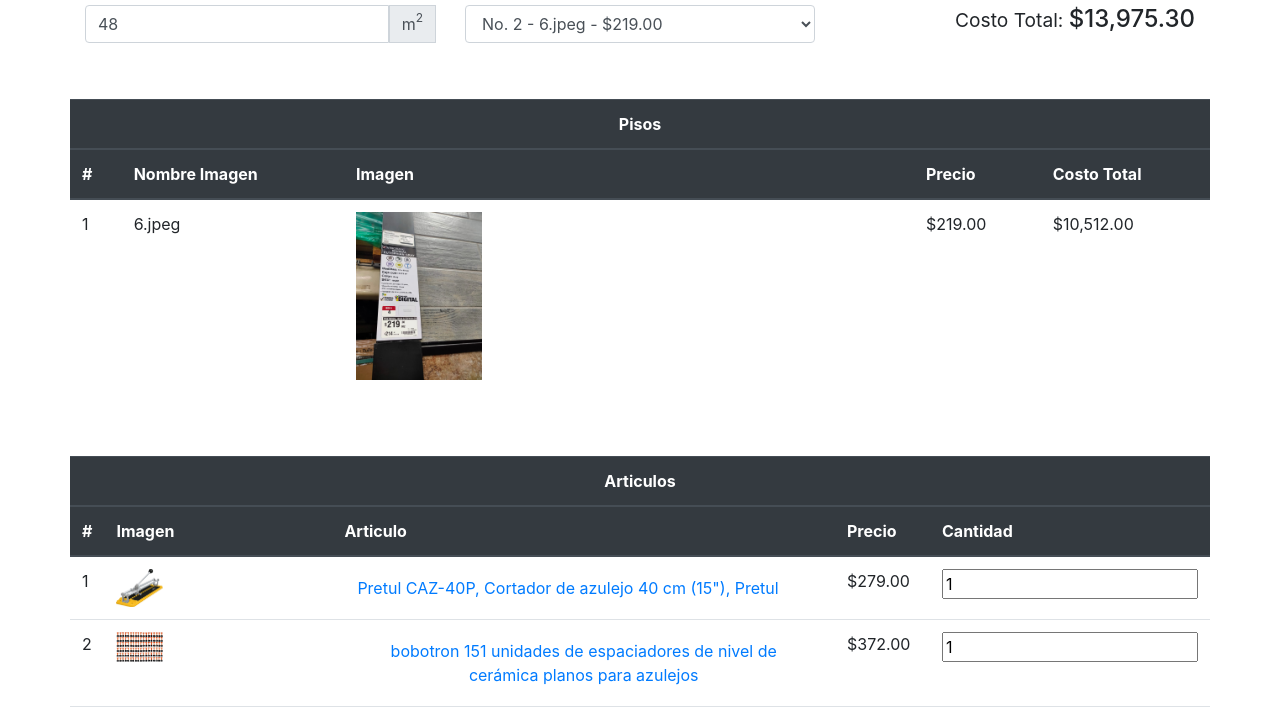
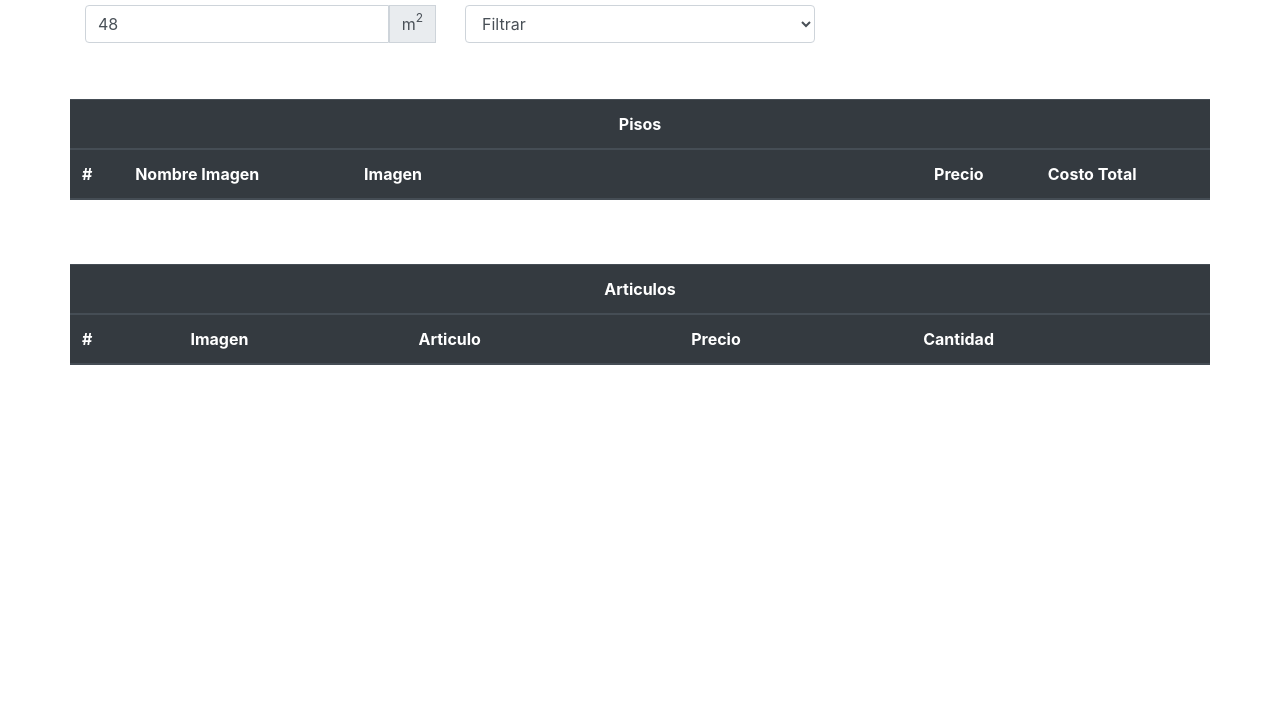
Before and after one commit to IsaacLopezVidal/Presupuesto, a plain HTML site: page docs/index.html in a window 1280 px wide. Shown: the part 89-800 px from the top of the page. Drawn offline with nearby package versions, Linux system fonts and the light colour scheme; files whose address does not match are found by name.

Commit message:
cambio para pages fix 4

```diff
--- a/docs/index.html
+++ b/docs/index.html
@@ -89,7 +89,7 @@
     <script src="https://cdn.jsdelivr.net/npm/bootstrap@4.3.1/dist/js/bootstrap.min.js"
         integrity="sha384-JjSmVgyd0p3pXB1rRibZUAYoIIy6OrQ6VrjIEaFf/nJGzIxFDsf4x0xIM+B07jRM"
         crossorigin="anonymous"></script>
-    <script src="../js/index.js"> </script>
+    <script src="./js/index.js"> </script>
 </body>
 
 </html>
```
